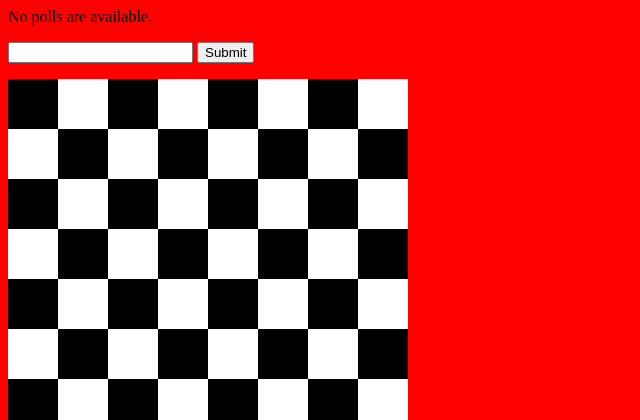
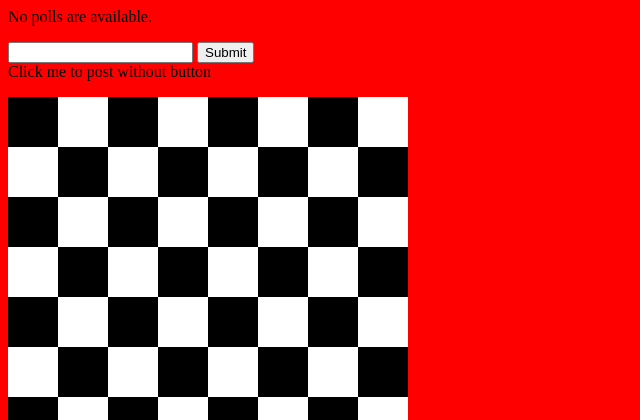
Before and after one commit to radluki/WebDevelopment, a Django app: page /polls/ in a window 1280 px wide. Shown: the top 420 px of the page, without its empty margins (0-640 px from the left). Run offline with Django 3.2, Linux system fonts and the light colour scheme; data that the repository does not hold is empty.

Commit message:
Post without button

```diff
--- a/mysite/polls/templates/polls/index.html
+++ b/mysite/polls/templates/polls/index.html
@@ -9,10 +9,11 @@
     <p>No polls are available.</p>
 {% endif %}
 
-<form action="{% url 'polls:luki_post' %}" method="post">
+<form id="formLuki" action="{% url 'polls:luki_post' %}" method="post">
     {% csrf_token %}
     <input type="text" id="arg1" name="arg">
     <input type="submit" value="Submit">
+    <div onclick="document.getElementById('formLuki').submit();">Click me to post without button</div>
 </form>
 
 </body>
```
